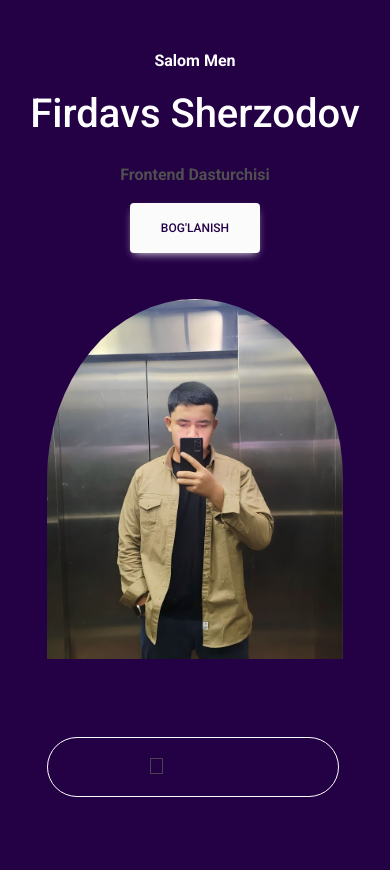
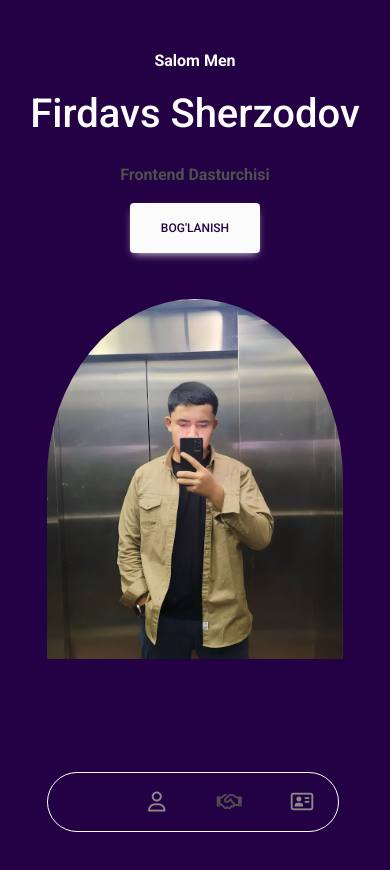
Before and after one commit to Firdavssherzodov/About-Me, a Vue app: page / in a window 390 px wide. Shown: the top 870 px of the page. Built offline with nearby package versions, Linux system fonts and the light colour scheme; some icons are missing.

Commit message:
yangilik

```diff
--- a/src/views/About.vue
+++ b/src/views/About.vue
@@ -12,16 +12,17 @@
     </div>
     <div class="information">
       <span class="s1">
-        <i class="gg-home" style="color: #8c8989"></i>
+        <i class="gg-home fs-5" style="color: #8c8989"></i>
       </span>
       <span class="s1">
-        <i class="fa-light fa-user fs-3"></i>
+        <i class="fa-regular fa-user fs-5" style="color: #8c8989" ></i>
+
       </span>
       <span class="s1">
-        <i class="gg-home" style="color: #8c8989"></i>
+        <i class="fa-regular fa-handshake fs-5"></i>
       </span>
       <span class="s1">
-        <i class="gg-home" style="color: #8c8989"></i>
+        <i class="fa-regular fa-address-card fs-5 " style="color: #8c8989;"></i>
       </span>
     </div>
   </div>
@@ -130,8 +131,8 @@
   width: 75% !important;
   height: 60px;
   left: 12% !important;
-  top: 90vh;
-  bottom: 20px;
+  top: 95vh;
+  bottom: 30px;
 }
 
 
```
